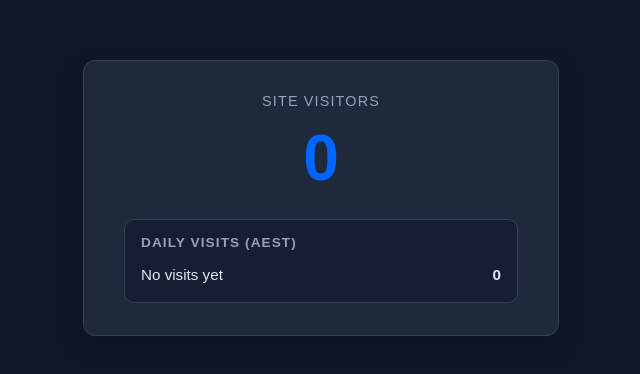
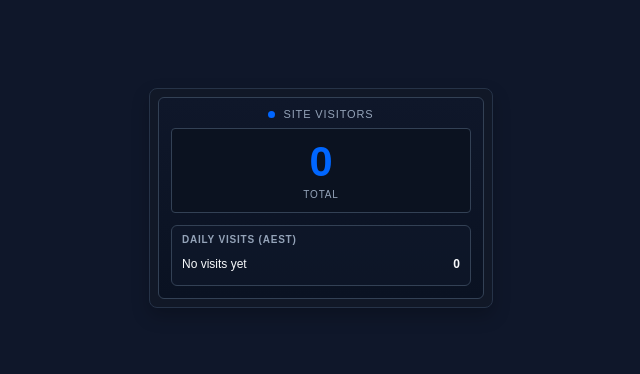
Before and after one commit to veryzer/Opsis, a website: page counter.html in a window 1280 px wide. Shown: the part 202-576 px from the top of the page, without its empty margins (319-959 px from the left). Drawn offline with Linux system fonts and the light colour scheme.

Commit message:
New counter look

```diff
--- a/counter.html
+++ b/counter.html
@@ -5,53 +5,101 @@
     <meta name="viewport" content="width=device-width, initial-scale=1.0" />
     <title>Opsis Visitor Count</title>
     <style>
+      :root {
+        --bg: #0f172a;
+        --panel: #1e293b;
+        --border: #334155;
+        --text: #f8fafc;
+        --muted: #94a3b8;
+        --accent: #0066ff;
+        --badge-bg: #111827;
+        --badge-border: #263348;
+      }
+
+      * { box-sizing: border-box; }
+
       body {
         margin: 0;
         min-height: 100vh;
         display: grid;
         place-items: center;
-        background: #0f172a;
-        color: #f8fafc;
-        font-family: Arial, sans-serif;
+        background: var(--bg);
+        color: var(--text);
+        font-family: Arial, Helvetica, sans-serif;
       }
 
-      .card {
-        background: #1e293b;
-        border: 1px solid #334155;
-        border-radius: 12px;
-        padding: 2rem 2.5rem;
-        text-align: center;
-        box-shadow: 0 10px 25px rgba(0,0,0,0.2);
+      .badge-shell {
+        background: var(--badge-bg);
+        border: 1px solid var(--badge-border);
+        border-radius: 8px;
+        padding: 8px;
+        box-shadow: 0 8px 18px rgba(0, 0, 0, 0.22);
       }
 
-      .label {
-        font-size: 0.9rem;
-        color: #94a3b8;
+      .badge {
+        background: linear-gradient(180deg, #0f172a 0%, #0a1222 100%);
+        border: 1px solid var(--border);
+        border-radius: 6px;
+        padding: 10px 12px 12px;
+        min-width: 260px;
+      }
+
+      .badge-header {
+        display: flex;
+        align-items: center;
+        justify-content: center;
+        gap: 8px;
+        font-size: 11px;
+        letter-spacing: 0.08em;
+        text-transform: uppercase;
+        color: var(--muted);
+        margin-bottom: 8px;
+      }
+
+      .badge-header .dot {
+        width: 7px;
+        height: 7px;
+        border-radius: 50%;
+        background: var(--accent);
+        display: inline-block;
+      }
+
+      .count-box {
+        background: #0b1220;
+        border: 1px solid var(--border);
+        border-radius: 4px;
+        padding: 12px 10px;
+        text-align: center;
+      }
+
+      .count {
+        font-size: clamp(1.8rem, 4vw, 2.6rem);
+        font-weight: 700;
+        color: var(--accent);
+        line-height: 1;
+      }
+
+      .count-label {
+        margin-top: 6px;
+        font-size: 10px;
+        color: var(--muted);
         letter-spacing: 0.08em;
         text-transform: uppercase;
       }
 
-      .count {
-        margin-top: 0.75rem;
-        font-size: clamp(2rem, 6vw, 4rem);
-        font-weight: 700;
-        color: #0066ff;
-      }
-
       .daily-log {
-        margin-top: 1.5rem;
-        width: min(360px, 90vw);
-        text-align: left;
-        background: rgba(15, 23, 42, 0.55);
-        border: 1px solid #334155;
-        border-radius: 10px;
-        padding: 0.9rem 1rem;
+        width: min(300px, 88vw);
+        margin-top: 12px;
+        border: 1px solid var(--border);
+        background: rgba(15, 23, 42, 0.7);
+        border-radius: 6px;
+        padding: 8px 10px 10px;
       }
 
       .daily-log h3 {
-        margin: 0 0 0.7rem;
-        font-size: 0.85rem;
-        color: #94a3b8;
+        margin: 0 0 8px;
+        font-size: 10px;
+        color: var(--muted);
         text-transform: uppercase;
         letter-spacing: 0.08em;
       }
@@ -59,11 +107,11 @@
       .daily-log-row {
         display: flex;
         justify-content: space-between;
-        gap: 1rem;
-        padding: 0.3rem 0;
+        gap: 10px;
+        padding: 4px 0;
         border-bottom: 1px solid rgba(148, 163, 184, 0.15);
-        color: #e2e8f0;
-        font-size: 0.95rem;
+        color: var(--text);
+        font-size: 12px;
       }
 
       .daily-log-row:last-child {
@@ -72,13 +120,22 @@
     </style>
   </head>
   <body>
-    <div class="card">
-      <div class="label">Site visitors</div>
-      <div id="visitorCount" class="count">Loading...</div>
+    <div class="badge-shell">
+      <div class="badge">
+        <div class="badge-header">
+          <span class="dot"></span>
+          <span>Site visitors</span>
+        </div>
 
-      <div class="daily-log">
-        <h3>Daily visits (AEST)</h3>
-        <div id="dailyLog"></div>
+        <div class="count-box">
+          <div id="visitorCount" class="count">Loading...</div>
+          <div class="count-label">Total</div>
+        </div>
+
+        <div class="daily-log">
+          <h3>Daily visits (AEST)</h3>
+          <div id="dailyLog"></div>
+        </div>
       </div>
     </div>
 
```
